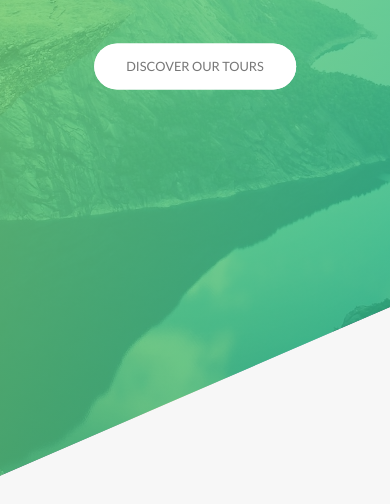
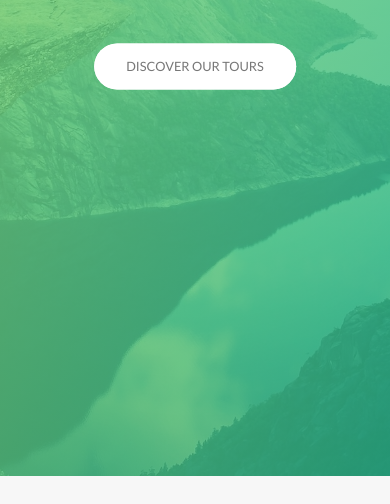
Before and after one commit to DuttaAnirudh/natours-website, a website: page index.html in a window 390 px wide. Shown: the part 326-830 px from the top of the page. Drawn offline with Linux system fonts and the light colour scheme.

Commit message:
feat: add media query to header and navigation

```diff
--- a/sass/layout/_header.scss
+++ b/sass/layout/_header.scss
@@ -10,6 +10,14 @@
   background-position: top;
   clip-path: polygon(0 0, 100% 0, 100% 75vh, 0 100%);
   position: relative;
+
+  @include respond(tab-port) {
+    clip-path: polygon(0 0, 100% 0, 100% 85vh, 0 100%);
+  }
+
+  @include respond(phone) {
+    clip-path: none;
+  }
 
   &__text-box {
     position: absolute;
@@ -39,6 +47,10 @@
     position: absolute;
     top: 4rem;
     right: 4rem;
+
+    @include respond(tab-port) {
+      display: none;
+    }
   }
 
   &__menu-list {
--- a/sass/layout/_navigation.scss
+++ b/sass/layout/_navigation.scss
@@ -1,6 +1,11 @@
 .navigation {
   display: none;
   overflow: hidden;
+
+  @include respond(tab-port) {
+    display: block;
+  }
+
   &__checkbox {
     display: none;
   }
```
Also changed, not shown: css/style.css.
